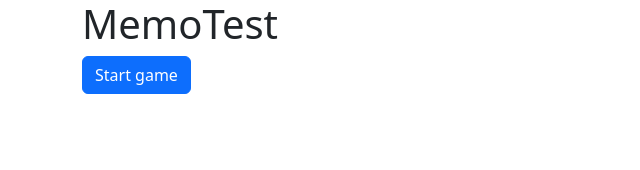
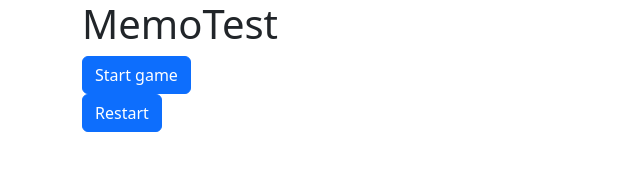
Before and after one commit to gruvix/Memo-Test, a website: page index.html in a window 1280 px wide. Shown: the whole page, without its empty margins (0-640 px from the left). Drawn offline with nearby package versions, Linux system fonts and the light colour scheme.

Commit message:
add end game container to html

```diff
--- a/index.html
+++ b/index.html
@@ -93,6 +93,13 @@
             </div>
         </div>
     </div>
+    <div class="container">
+        <div class="row">
+            <div class="col">
+                <button class="btn btn-primary" id="restart">Restart</button>
+            </div>
+        </div>
+    </div>
 </body>
 <script src='src/main.js'></script>
 </html>
```
